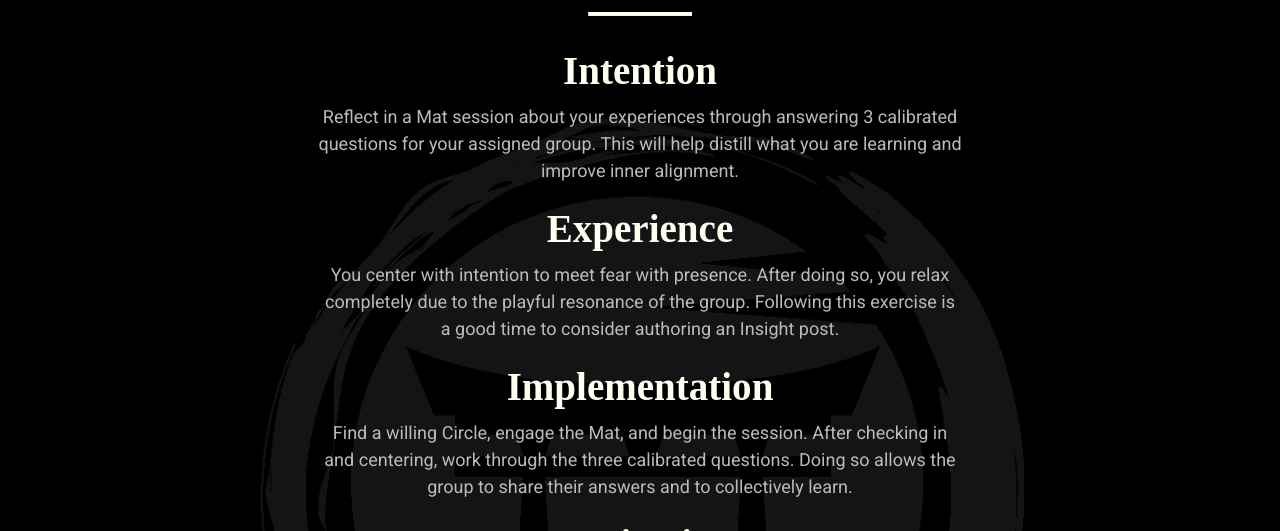
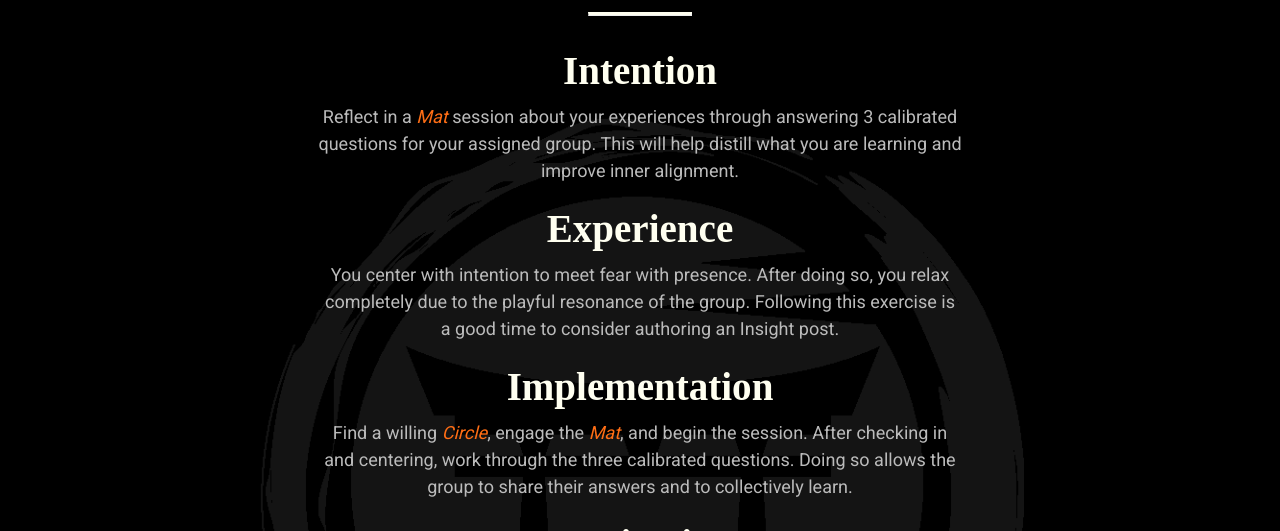
Before and after one commit to mindset-dojo/mindset-dojo.github.io, a Jekyll site: the page built from _forms/2025-10-20-3-question-reflection.md, in a window 1280 px wide and 900 px high. Shown: the part 209-740 px from the top of the window. Built offline with Jekyll 4.4.1, drawn with Linux system fonts in a browser that asks for light colours; some web fonts are replaced; some of the changed lines change nothing that is shown.

Commit message:
feat(3-question-reflection): add relative links to forms.

```diff
--- a/_forms/2025-10-20-3-question-reflection.md
+++ b/_forms/2025-10-20-3-question-reflection.md
@@ -11,7 +11,7 @@ excerpt: "Reflect in a Mat Breakout session about your experiences through answe
 
 ## Intention
 
-Reflect in a Mat session about your experiences through answering 3 calibrated questions for your assigned group. This will help distill what you are learning and improve inner alignment.
+Reflect in a [Mat]({{ '/forms/mat/' | relative_url }}) session about your experiences through answering 3 calibrated questions for your assigned group. This will help distill what you are learning and improve inner alignment.
 
 ## Experience
 
@@ -19,7 +19,7 @@ You center with intention to meet fear with presence. After doing so, you relax
 
 ## Implementation
 
-Find a willing Circle, engage the Mat, and begin the session. After checking in and centering, work through the three calibrated questions. Doing so allows the group to share their answers and to collectively learn.
+Find a willing [Circle]({{ '/forms/mat/' | relative_url }}), engage the [Mat]({{ '/forms/mat/' | relative_url }}), and begin the session. After checking in and centering, work through the three calibrated questions. Doing so allows the group to share their answers and to collectively learn.
 
 ## Inspiration
 
```
